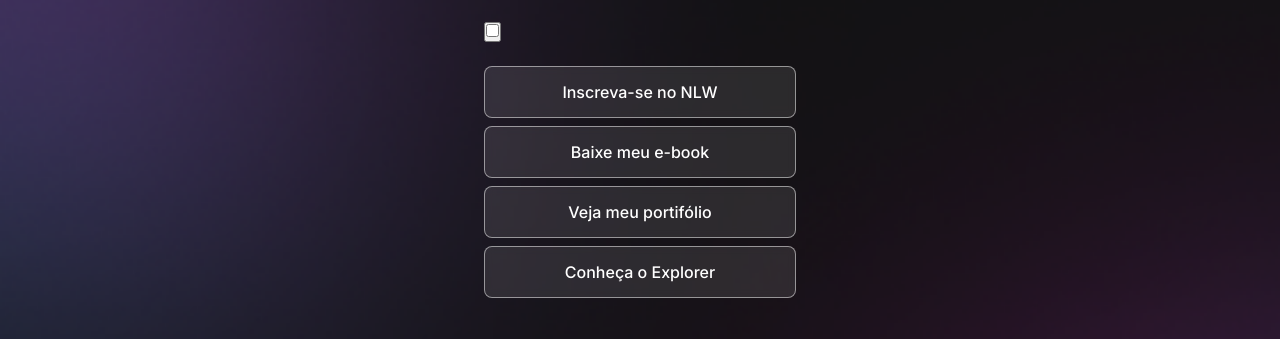
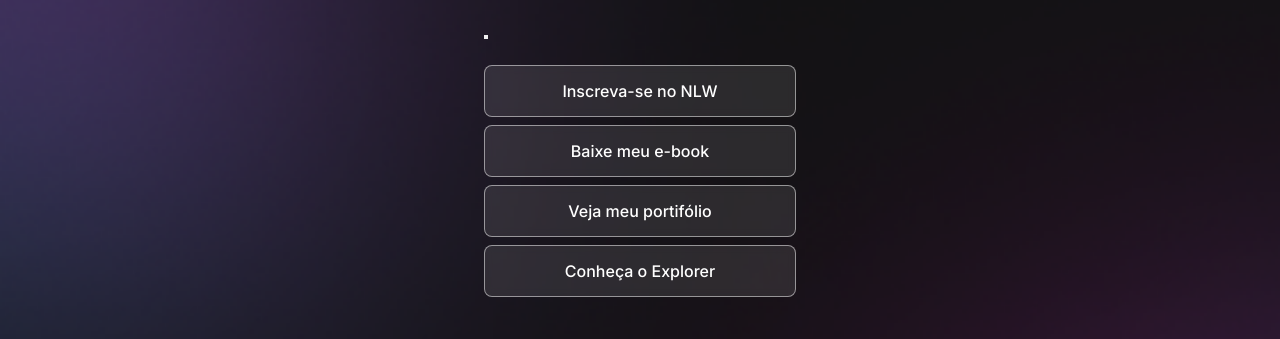
Before and after one commit to rayssapimenta/DevLinks, a plain HTML site: page index.html in a window 1280 px wide. Shown: the part 187-526 px from the top of the page. Drawn offline with nearby package versions, Linux system fonts and the light colour scheme.

Commit message:
arrumando o botão

```diff
--- a/index.html
+++ b/index.html
@@ -25,7 +25,6 @@
 
         <div id="switch">
             <button>
-                <input type="checkbox" class="toggle">
             </button>
             <spam></spam>
         </div>
```
